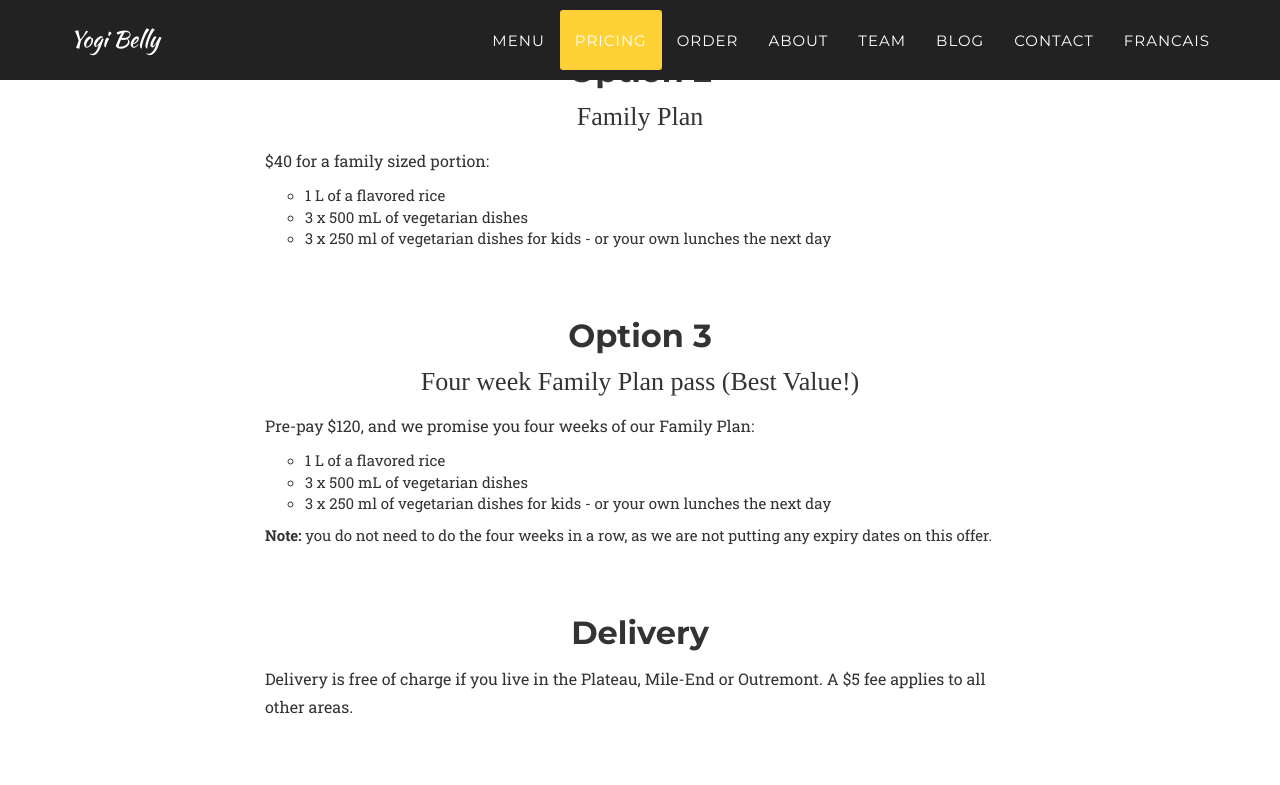
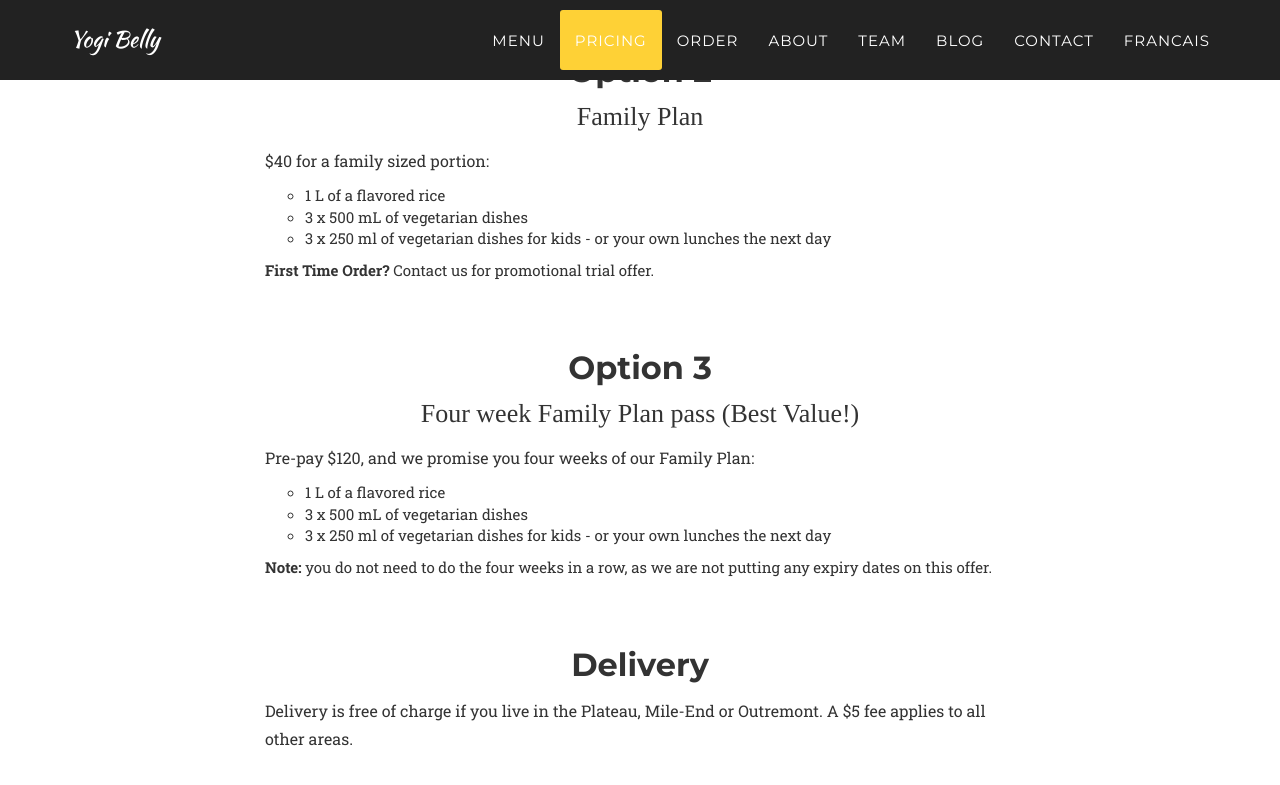
Before and after one commit to yogibelly/yogibelly.github.io, a Jekyll site: the page built from index.html, in a window 1280 px wide and 900 px high, scrolled down 4705 px. Shown: the top 785 px of the window. Built offline with Jekyll 4.4.1, drawn with Linux system fonts in a browser that asks for light colours; some web fonts are replaced.

Commit message:
changed pricing for first timers

```diff
--- a/_includes/pricing.html
+++ b/_includes/pricing.html
@@ -31,7 +31,7 @@
                         <li>3 x 500 mL of vegetarian dishes</li>
                         <li>3 x 250 ml of vegetarian dishes for kids - or your own lunches the next day</li>
                     </ul>
-
+                    <strong>First Time Order?</strong> Contact us for promotional trial offer.</p>
                 </p>
 
                 <br><br>
```
